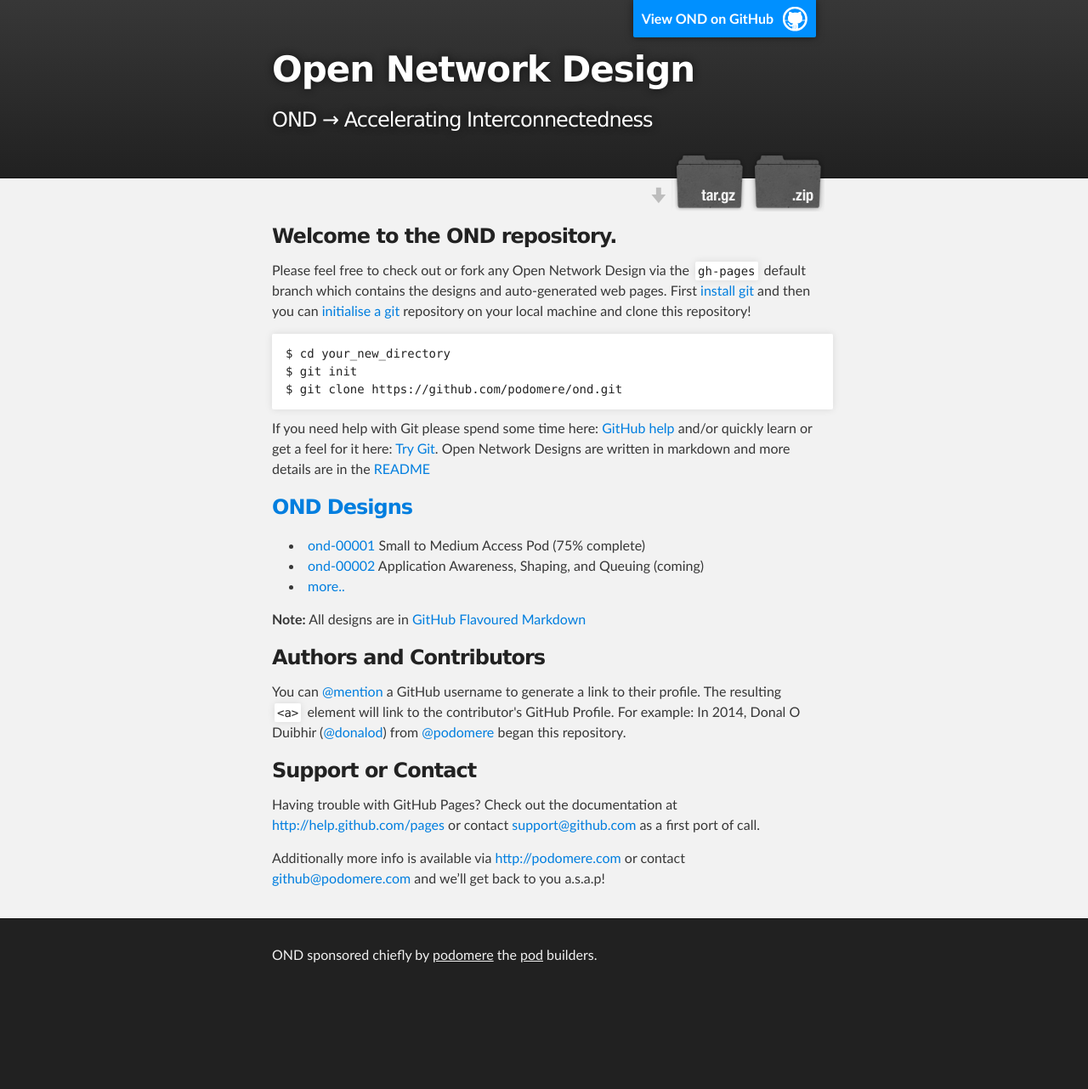
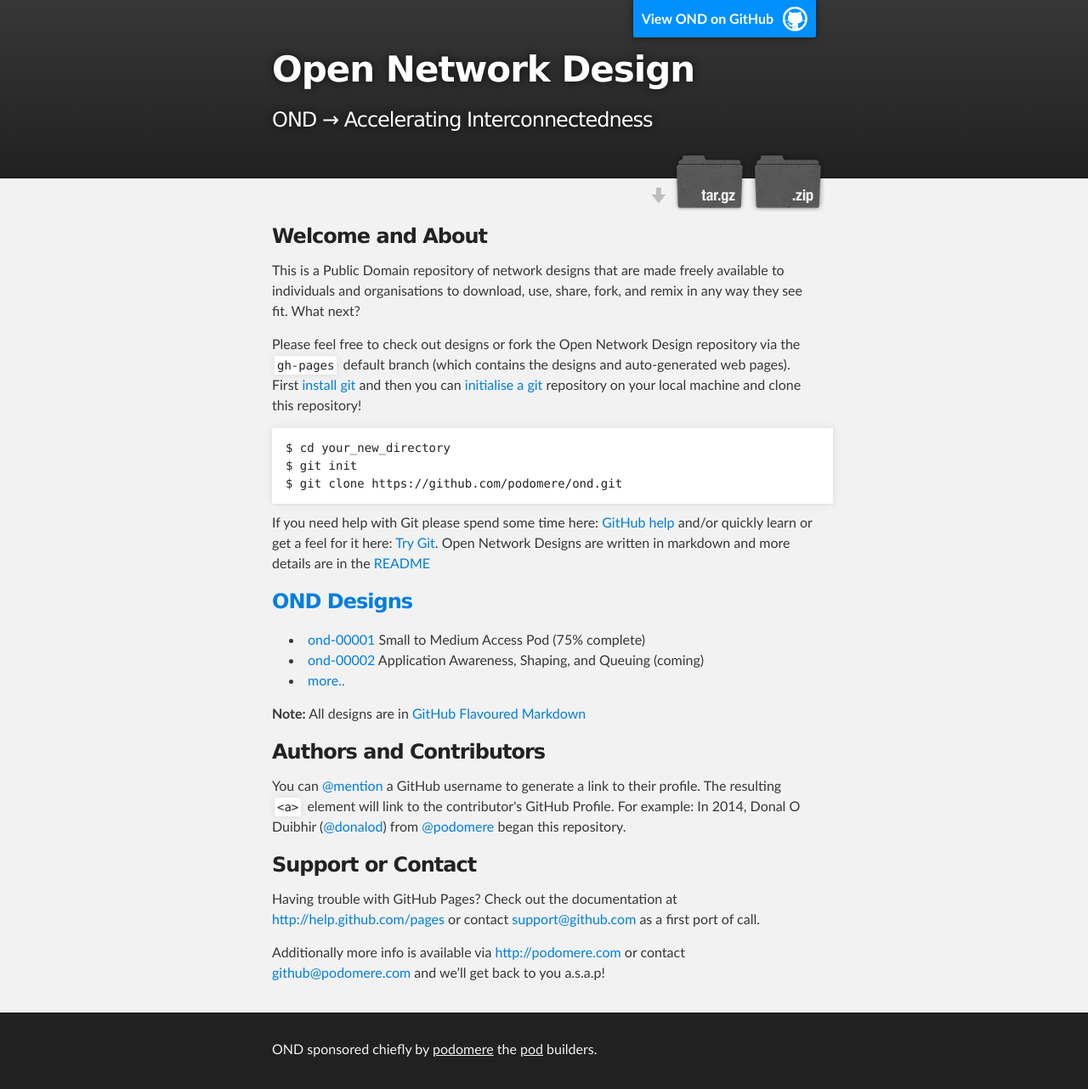
Before and after one commit to podomere/ond, a Jekyll site: the page index.html, which Jekyll copies as it is, in a window 1280 px wide. Shown: the whole page at 85% size. Built offline with Jekyll 4.4.1, drawn with Linux system fonts in a browser that asks for light colours; before the commit the page ends 1171 px from its top, so only the background shows below that.

Commit message:
Updating the index page to be clearer

```diff
--- a/index.html
+++ b/index.html
@@ -38,9 +38,11 @@
     <div id="main_content_wrap" class="outer">
       <section id="main_content" class="inner">
         <h3>
-<a name="welcome-to-github-pages" class="anchor" href="#welcome-to-github-pages"><span class="octicon octicon-link"></span></a>Welcome to the OND repository.</h3>
+<a name="welcome-to-ond-pages" class="anchor" href="#welcome-to-ond-pages"><span class="octicon octicon-link"></span></a>Welcome and About</h3>
+<p> This is a Public Domain repository of network designs that are made freely available to individuals and organisations to download, use, share, fork, and remix in any way they see fit.
 
-<p>Please feel free to check out or fork any Open Network Design via the <code>gh-pages</code> default branch which contains the designs and auto-generated web pages. First <a href="https://help.github.com/articles/set-up-git">install git</a> and then you can <a href="https://help.github.com/articles/fetching-a-remote">initialise a git</a> repository on your local machine and clone this repository!</p>
+<a name="welcome-to-github-pages" class="anchor" href="#welcome-to-github-pages"><span class="octicon octicon-link"></span></a>What next?</h3>
+<p>Please feel free to check out designs or fork the Open Network Design repository via the <code>gh-pages</code> default branch (which contains the designs and auto-generated web pages). First <a href="https://help.github.com/articles/set-up-git">install git</a> and then you can <a href="https://help.github.com/articles/fetching-a-remote">initialise a git</a> repository on your local machine and clone this repository!</p>
 
 <pre><code>$ cd your_new_directory
 $ git init
```
